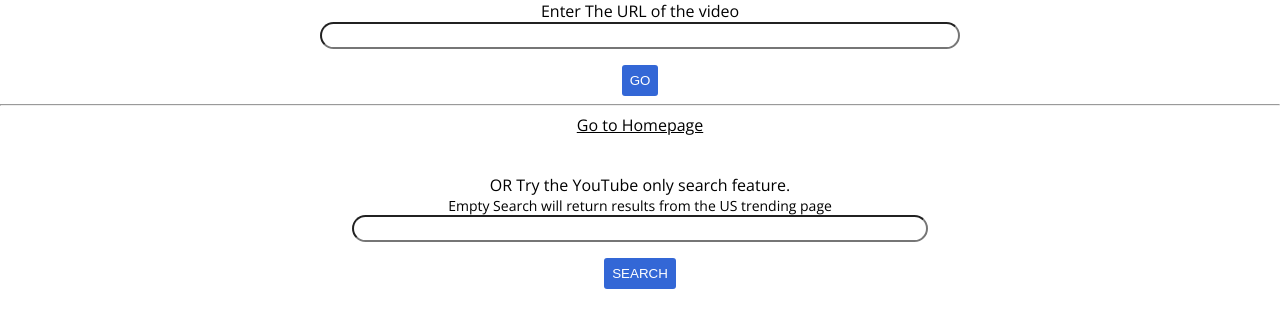
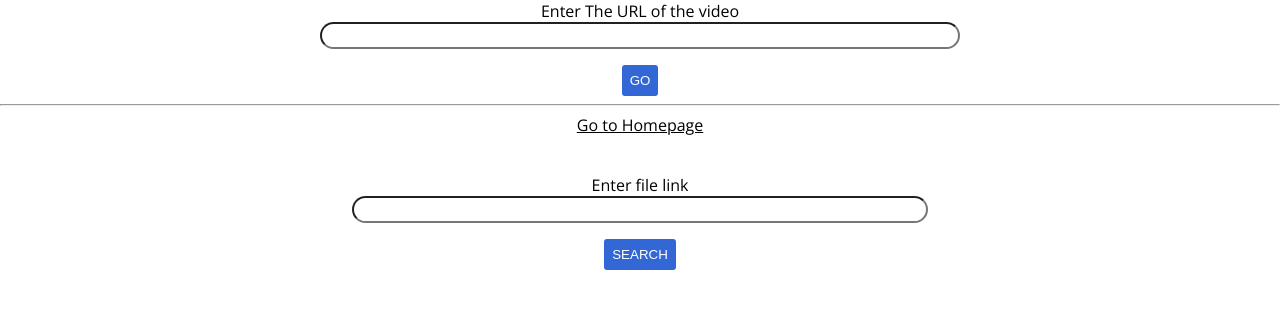
Before and after one commit to Hydrophobefireman/dl-js, a Flask app: template templates/index.html in a window 1280 px wide. Shown: the top 328 px of the page. Run offline with Flask 2, Linux system fonts and the light colour scheme; the template is opened without the code that fills it, so the values that code supplies are empty.

Commit message:
Update index.html

```diff
--- a/templates/index.html
+++ b/templates/index.html
@@ -26,10 +26,9 @@
                         <span>Go to Homepage</span>
                     </div>
                 </a>
-                <div style="margin-top:30px; ">OR Try the YouTube only search feature.</div>
-                <div style="font-size: 14px; ">Empty Search will return results from the US trending page</div>
-                <form action=/search/ id=search-s>
-                    <input id=search class=input_gos style="width: 45%;" type="text" name="q">
+                <div style="margin-top:30px; ">Enter file link</div>
+                <form action=/fetch_url id=search-s>
+                    <input id=search class=input_gos style="width: 45%;" type="text" name="u">
                     <input type='submit' style="display: none;" value="search">
                 </form>
                 <div style="margin-top:15px; ">
```
